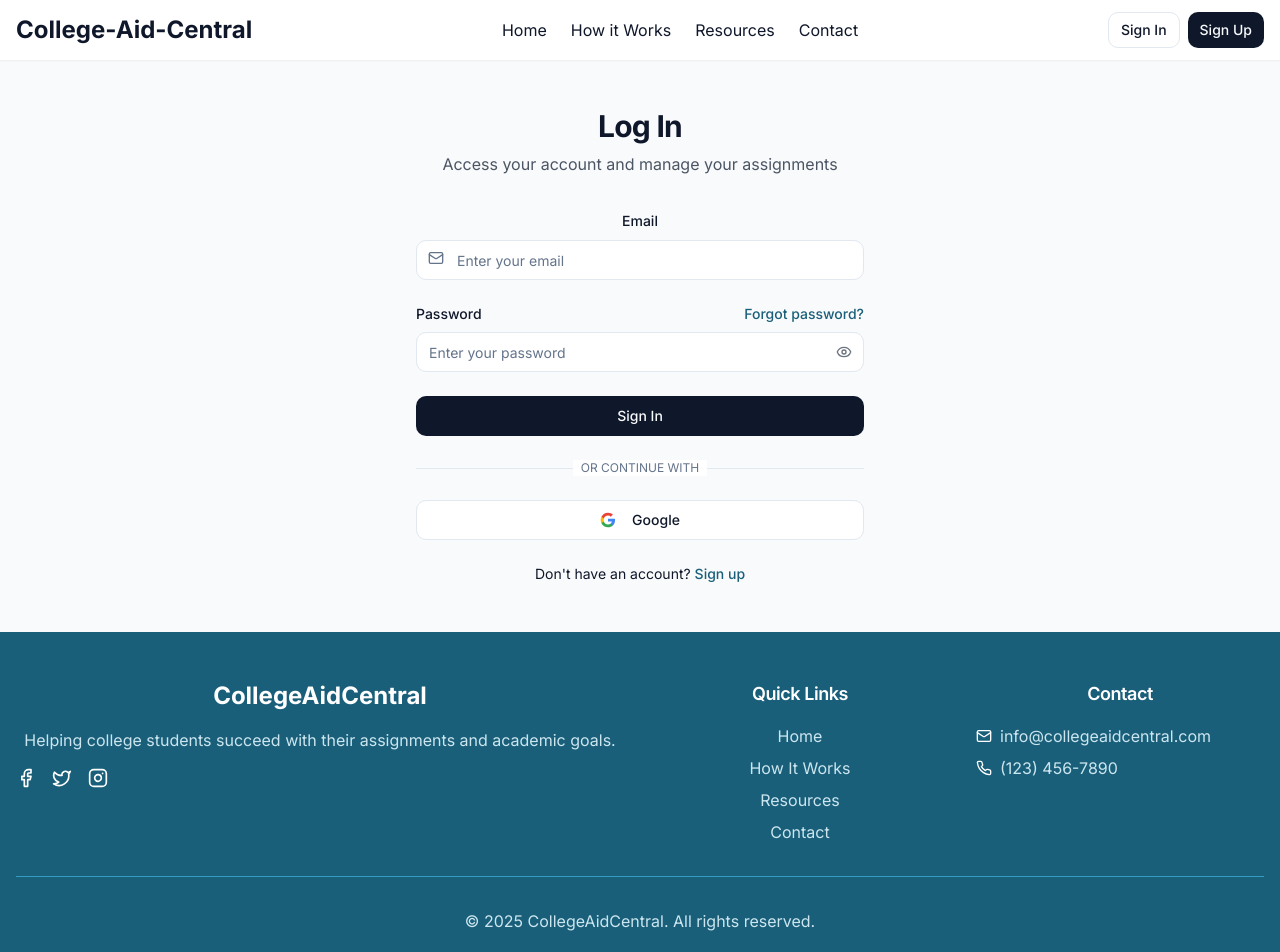
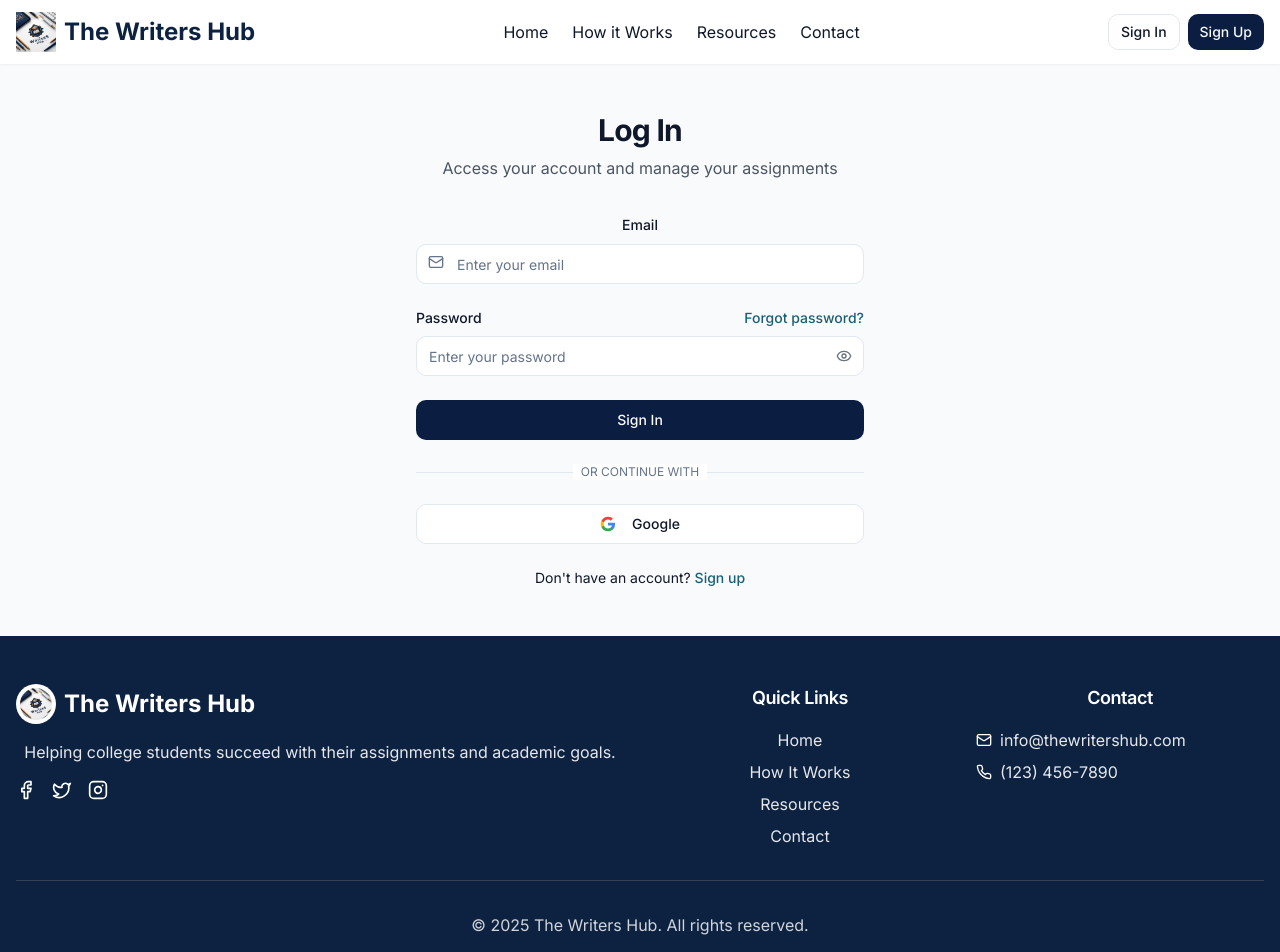
Before and after one commit to Dev-Ndungu/college-aid-central, a React (Vite) app: page /login in a window 1280 px wide. Shown: the top 952 px of the page. Built offline with nearby package versions, Linux system fonts and the light colour scheme.

Commit message:
Rename website to Writers Hub
Update website name in the Navbar and Footer components.

```diff
--- a/index.html
+++ b/index.html
@@ -1,20 +1,23 @@
+
 <!DOCTYPE html>
 <html lang="en">
   <head>
     <meta charset="UTF-8" />
     <meta name="viewport" content="width=device-width, initial-scale=1.0" />
-    <title>college-aid-central</title>
-    <meta name="description" content="Lovable Generated Project" />
-    <meta name="author" content="Lovable" />
+    <title>The Writers Hub</title>
+    <meta name="description" content="Expert academic writing assistance" />
+    <meta name="author" content="The Writers Hub" />
 
-    <meta property="og:title" content="college-aid-central" />
-    <meta property="og:description" content="Lovable Generated Project" />
+    <meta property="og:title" content="The Writers Hub" />
+    <meta property="og:description" content="Expert academic writing assistance" />
     <meta property="og:type" content="website" />
     <meta property="og:image" content="https://lovable.dev/opengraph-image-p98pqg.png" />
 
     <meta name="twitter:card" content="summary_large_image" />
-    <meta name="twitter:site" content="@lovable_dev" />
+    <meta name="twitter:site" content="@writers_hub" />
     <meta name="twitter:image" content="https://lovable.dev/opengraph-image-p98pqg.png" />
+
+    <link rel="icon" href="/lovable-uploads/4e412f58-1db5-4ec0-82cc-c4d1adc3ee0c.png" type="image/png">
   </head>
 
   <body>
--- a/src/components/Footer.tsx
+++ b/src/components/Footer.tsx
@@ -7,24 +7,29 @@ const Footer = () => {
   const currentYear = new Date().getFullYear();
 
   return (
-    <footer className="bg-brand-500 text-white">
+    <footer className="bg-[#0d2241] text-white">
       <div className="container mx-auto px-4 py-12">
         <div className="grid grid-cols-1 md:grid-cols-4 gap-8">
           <div className="col-span-1 md:col-span-2">
-            <Link to="/" className="text-2xl font-bold mb-4 block">
-              CollegeAidCentral
+            <Link to="/" className="flex items-center gap-2 mb-4">
+              <img
+                src="/lovable-uploads/4e412f58-1db5-4ec0-82cc-c4d1adc3ee0c.png"
+                alt="The Writers Hub Logo"
+                className="h-10 w-auto bg-white rounded-full p-1"
+              />
+              <span className="text-2xl font-bold">The Writers Hub</span>
             </Link>
-            <p className="text-brand-100 mb-4">
+            <p className="text-gray-200 mb-4">
               Helping college students succeed with their assignments and academic goals.
             </p>
             <div className="flex space-x-4">
-              <a href="#" className="text-white hover:text-brand-200 transition-colors">
+              <a href="#" className="text-white hover:text-gray-300 transition-colors">
                 <Facebook size={20} />
               </a>
-              <a href="#" className="text-white hover:text-brand-200 transition-colors">
+              <a href="#" className="text-white hover:text-gray-300 transition-colors">
                 <Twitter size={20} />
               </a>
-              <a href="#" className="text-white hover:text-brand-200 transition-colors">
+              <a href="#" className="text-white hover:text-gray-300 transition-colors">
                 <Instagram size={20} />
               </a>
             </div>
@@ -34,22 +39,22 @@ const Footer = () => {
             <h3 className="text-lg font-semibold mb-4">Quick Links</h3>
             <ul className="space-y-2">
               <li>
-                <Link to="/" className="text-brand-100 hover:text-white transition-colors">
+                <Link to="/" className="text-gray-200 hover:text-white transition-colors">
                   Home
                 </Link>
               </li>
               <li>
-                <Link to="/how-it-works" className="text-brand-100 hover:text-white transition-colors">
+                <Link to="/how-it-works" className="text-gray-200 hover:text-white transition-colors">
                   How It Works
                 </Link>
               </li>
               <li>
-                <Link to="/resources" className="text-brand-100 hover:text-white transition-colors">
+                <Link to="/resources" className="text-gray-200 hover:text-white transition-colors">
                   Resources
                 </Link>
               </li>
               <li>
-                <Link to="/contact" className="text-brand-100 hover:text-white transition-colors">
+                <Link to="/contact" className="text-gray-200 hover:text-white transition-colors">
                   Contact
                 </Link>
               </li>
@@ -61,13 +66,13 @@ const Footer = () => {
             <ul className="space-y-2">
               <li className="flex items-center gap-2">
                 <Mail size={16} />
-                <a href="mailto:info@collegeaidcentral.com" className="text-brand-100 hover:text-white transition-colors">
-                  info@collegeaidcentral.com
+                <a href="mailto:info@thewritershub.com" className="text-gray-200 hover:text-white transition-colors">
+                  info@thewritershub.com
                 </a>
               </li>
               <li className="flex items-center gap-2">
                 <Phone size={16} />
-                <a href="tel:+1234567890" className="text-brand-100 hover:text-white transition-colors">
+                <a href="tel:+1234567890" className="text-gray-200 hover:text-white transition-colors">
                   (123) 456-7890
                 </a>
               </li>
@@ -75,9 +80,9 @@ const Footer = () => {
           </div>
         </div>
 
-        <div className="border-t border-brand-400 mt-8 pt-8 text-center">
-          <p className="text-brand-100">
-            &copy; {currentYear} CollegeAidCentral. All rights reserved.
+        <div className="border-t border-gray-700 mt-8 pt-8 text-center">
+          <p className="text-gray-300">
+            &copy; {currentYear} The Writers Hub. All rights reserved.
           </p>
         </div>
       </div>
--- a/src/components/Navbar.tsx
+++ b/src/components/Navbar.tsx
@@ -19,8 +19,13 @@ const Navbar = () => {
   return (
     <header className="bg-white shadow-sm sticky top-0 z-10">
       <div className="container mx-auto px-4 py-3 flex justify-between items-center">
-        <Link to="/" className="text-2xl font-bold text-primary">
-          College-Aid-Central
+        <Link to="/" className="flex items-center gap-2">
+          <img
+            src="/lovable-uploads/4e412f58-1db5-4ec0-82cc-c4d1adc3ee0c.png"
+            alt="The Writers Hub Logo"
+            className="h-10 w-auto"
+          />
+          <span className="text-2xl font-bold text-[#0d2241]">The Writers Hub</span>
         </Link>
 
         <nav>
--- a/src/components/home/Hero.tsx
+++ b/src/components/home/Hero.tsx
@@ -6,51 +6,58 @@ import { ArrowRight, CheckCircle } from 'lucide-react';
 
 const Hero = () => {
   return (
-    <section className="hero bg-gradient-to-br from-brand-50 to-white">
+    <section className="hero bg-gradient-to-br from-gray-50 to-white">
       <div className="container mx-auto px-4">
         <div className="grid md:grid-cols-2 gap-8 items-center">
           <div className="animate-fade-in">
             <h1 className="font-bold mb-4">
-              Expert Help for Your <span className="gradient-text">College Assignments</span>
+              Expert Help for Your <span className="gradient-text">Academic Writing</span>
             </h1>
             <p className="text-lg text-gray-600 mb-8">
               Get professional assistance with your assignments, track your progress, and access valuable educational resources to improve your grades and reduce stress.
             </p>
             <div className="flex flex-wrap gap-4">
-              <Button size="lg" asChild>
+              <Button className="bg-[#0d2241] hover:bg-[#193764]" size="lg" asChild>
                 <Link to="/signup">Get Started <ArrowRight className="ml-2 h-4 w-4" /></Link>
               </Button>
-              <Button size="lg" variant="outline" asChild>
+              <Button size="lg" variant="outline" className="border-[#0d2241] text-[#0d2241] hover:bg-[#0d2241]/10" asChild>
                 <Link to="/how-it-works">How It Works</Link>
               </Button>
             </div>
 
             <div className="mt-8 grid grid-cols-1 sm:grid-cols-2 gap-4">
               <div className="flex items-start gap-2">
-                <CheckCircle className="text-brand-500 h-5 w-5 mt-1 flex-shrink-0" />
-                <p className="text-gray-600">Professional guidance from expert tutors</p>
+                <CheckCircle className="text-[#0d2241] h-5 w-5 mt-1 flex-shrink-0" />
+                <p className="text-gray-600">Professional guidance from expert writers</p>
               </div>
               <div className="flex items-start gap-2">
-                <CheckCircle className="text-brand-500 h-5 w-5 mt-1 flex-shrink-0" />
+                <CheckCircle className="text-[#0d2241] h-5 w-5 mt-1 flex-shrink-0" />
                 <p className="text-gray-600">24/7 support for urgent assignments</p>
               </div>
               <div className="flex items-start gap-2">
-                <CheckCircle className="text-brand-500 h-5 w-5 mt-1 flex-shrink-0" />
+                <CheckCircle className="text-[#0d2241] h-5 w-5 mt-1 flex-shrink-0" />
                 <p className="text-gray-600">100% original content</p>
               </div>
               <div className="flex items-start gap-2">
-                <CheckCircle className="text-brand-500 h-5 w-5 mt-1 flex-shrink-0" />
+                <CheckCircle className="text-[#0d2241] h-5 w-5 mt-1 flex-shrink-0" />
                 <p className="text-gray-600">Secure and confidential service</p>
               </div>
             </div>
           </div>
 
           <div className="hidden md:block">
-            <img
-              src="https://images.unsplash.com/photo-1523240795612-9a054b0db644?ixlib=rb-4.0.3&ixid=M3wxMjA3fDB8MHxwaG90by1wYWdlfHx8fGVufDB8fHx8fA%3D%3D&auto=format&fit=crop&w=1770&q=80"
-              alt="Student studying"
-              className="rounded-lg shadow-lg w-full max-w-md mx-auto animate-fade-in"
-            />
+            <div className="relative">
+              <img
+                src="https://images.unsplash.com/photo-1523240795612-9a054b0db644?ixlib=rb-4.0.3&ixid=M3wxMjA3fDB8MHxwaG90by1wYWdlfHx8fGVufDB8fHx8fA%3D%3D&auto=format&fit=crop&w=1770&q=80"
+                alt="Student studying"
+                className="rounded-lg shadow-lg w-full max-w-md mx-auto animate-fade-in"
+              />
+              <img
+                src="/lovable-uploads/4e412f58-1db5-4ec0-82cc-c4d1adc3ee0c.png"
+                alt="The Writers Hub Logo"
+                className="absolute -bottom-6 -right-6 w-24 h-24 bg-white rounded-full p-2 shadow-lg"
+              />
+            </div>
           </div>
         </div>
       </div>
--- a/src/index.css
+++ b/src/index.css
@@ -16,7 +16,7 @@
     --popover: 0 0% 100%;
     --popover-foreground: 222.2 47.4% 11.2%;
 
-    --primary: 222.2 47.4% 11.2%;
+    --primary: 220 70% 15%;
     --primary-foreground: 210 40% 98%;
 
     --secondary: 210 40% 96.1%;
@@ -33,7 +33,7 @@
 
     --border: 214.3 31.8% 91.4%;
     --input: 214.3 31.8% 91.4%;
-    --ring: 222.2 84% 4.9%;
+    --ring: 220 70% 15%;
 
     --radius: 0.75rem;
   }
@@ -119,6 +119,10 @@
   }
 
   .gradient-text {
-    @apply bg-gradient-to-r from-brand-500 to-accent1-400 bg-clip-text text-transparent;
+    @apply bg-gradient-to-r from-[#0d2241] to-[#c69c3f] bg-clip-text text-transparent;
+  }
+
+  .writers-hub-btn {
+    @apply bg-[#0d2241] text-white hover:bg-[#193764] transition-colors;
   }
 }
--- a/src/main.tsx
+++ b/src/main.tsx
@@ -7,4 +7,5 @@ import './index.css';
 const rootElement = document.getElementById("root");
 if (!rootElement) throw new Error('Root element not found');
 
+document.title = "The Writers Hub";
 createRoot(rootElement).render(<App />);
```
Also changed, not shown: public/lovable-uploads/4e412f58-1db5-4ec0-82cc-c4d1adc3ee0c.png (added).
